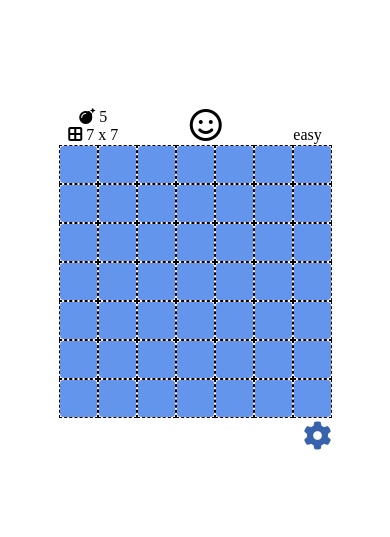
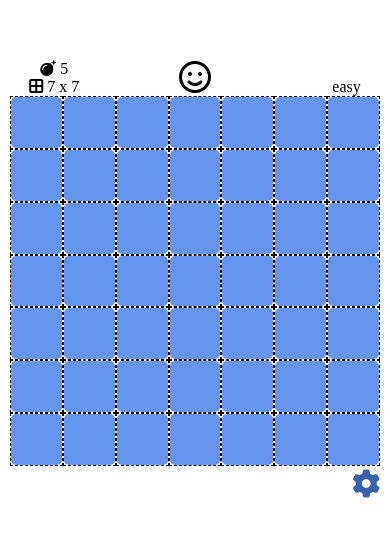
Before and after one commit to spacemanstan/AngularMinesweeper, an Angular app: page / in a window 390 px wide. Shown: the part 159-696 px from the top of the page. Built offline with nearby package versions, Linux system fonts and the light colour scheme.

Commit message:
better mobile suppourt
made some media queries for mobile

```diff
--- a/src/app/mine-field/mine-field.component.scss
+++ b/src/app/mine-field/mine-field.component.scss
@@ -16,6 +16,10 @@ main {
         // scale face up
         .face {
             font-size: 2rem;
+            // alignment to center horizontally
+            position: absolute;
+            left: 50%;
+            transform: translateX(-50%);
         }
 
         .dimensions {
@@ -24,6 +28,10 @@ main {
 
         .current-difficulty {
             float: right;
+        }
+
+        @media (max-width: 450px) {
+            width: min(85vw, 85vh);
         }
     }
 
@@ -191,6 +199,31 @@ main {
                     }
                 }
             }
+
+            @media (max-width: 450px) {
+                button {
+                    padding: 0.25rem;
+                }
+
+                span {
+
+                    // title text bigger
+                    &.status h3 {
+                        font-size: 80%;
+                        margin-bottom: 0.5rem;
+                    }
+
+                    &.change-diff {
+                        .difficulties {
+                            margin: .25rem 0;
+
+                            button:not(:first-of-type):not(:last-of-type) {
+                                margin: 0;
+                            }
+                        }
+                    }
+                }
+            }
         }
 
         // gear icon to toggle overlay
@@ -219,6 +252,10 @@ main {
                 transform: rotate(180deg);
             }
         }
+
+        @media (max-width: 450px) {
+            width: min(95vw, 95vh);
+        }
     }
 }
 
```
